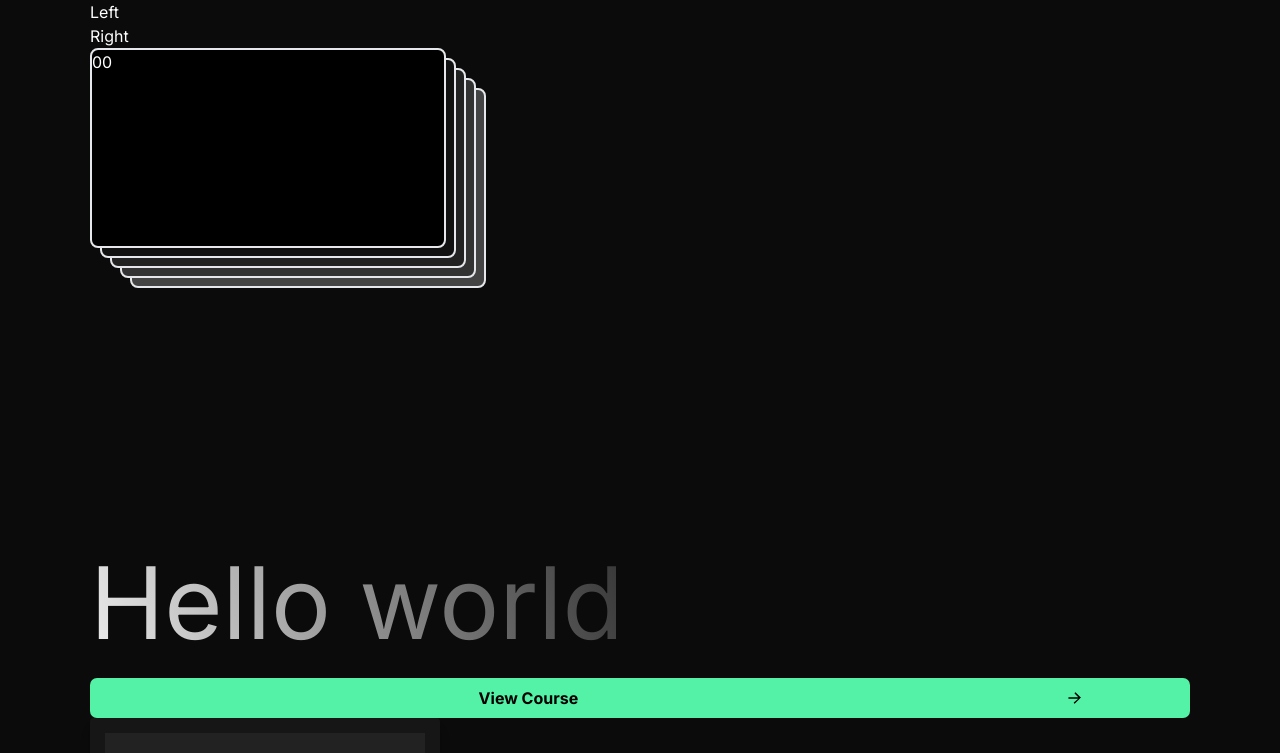
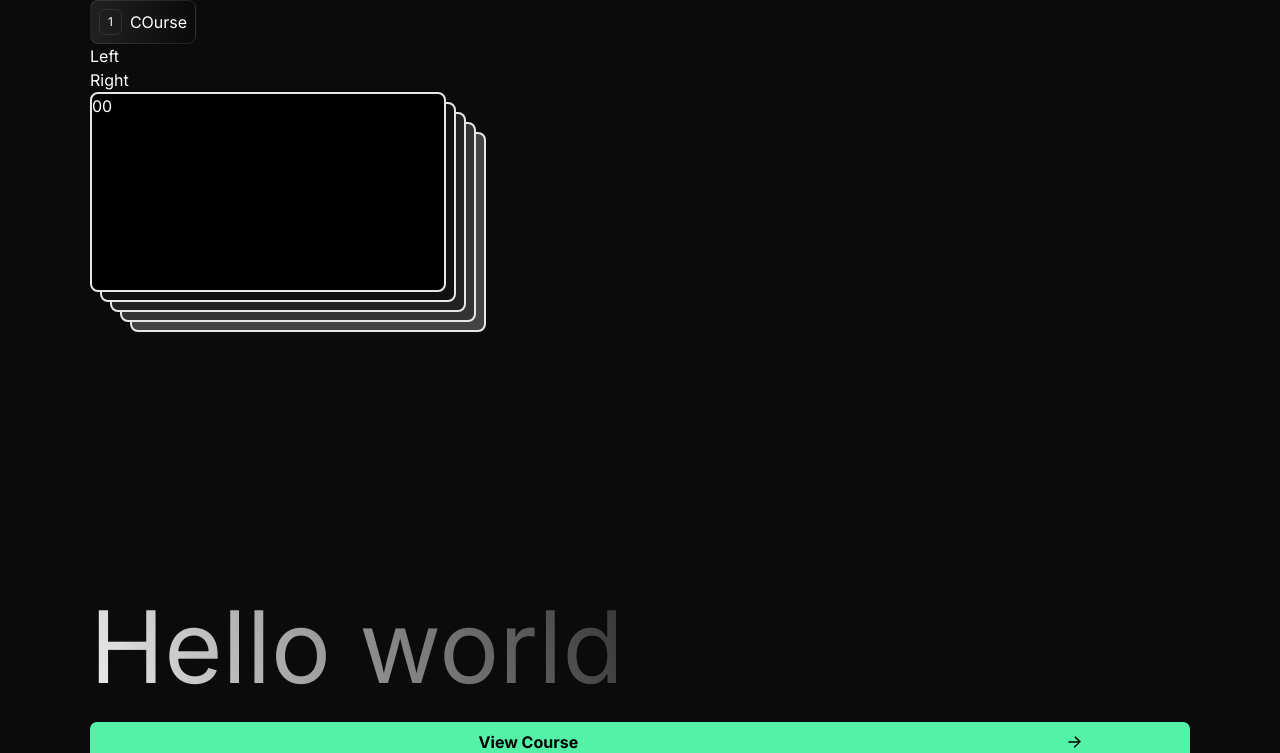
Before and after one commit to PraveenKb777/your-wish, a Next.js app: page / in a window 1280 px wide. Shown: the top 753 px of the page. Built offline with nearby package versions, Linux system fonts and the light colour scheme.

Commit message:
header button added

```diff
--- a/app/globals.css
+++ b/app/globals.css
@@ -4,25 +4,24 @@
 
 * {
   box-sizing: border-box;
+  padding: 0;
+  margin: 0;
 }
 
 @media (prefers-color-scheme: dark) {
-
 }
 
-:root{
+:root {
   background-color: #0b0b0b;
   display: flex;
   justify-content: center;
   align-items: center;
   flex-direction: column;
-
 }
 
 body {
   width: 1100px;
   overflow-x: hidden;
-
 }
 
 @layer utilities {
--- a/app/layout.tsx
+++ b/app/layout.tsx
@@ -1,6 +1,7 @@
 import type { Metadata } from "next";
 import { Inter } from "next/font/google";
 import "./globals.css";
+import { Header } from "@/components/Header/Header";
 
 const inter = Inter({ subsets: ["latin"] });
 
@@ -16,7 +17,10 @@ export default function RootLayout({
 }>) {
   return (
     <html lang="en">
-      <body className={inter.className}>{children}</body>
+      <body className={inter.className}>
+        <Header />
+        {children}
+      </body>
     </html>
   );
 }
--- a/components/Header/Header.tsx
+++ b/components/Header/Header.tsx
@@ -1,7 +1,10 @@
-import React from 'react'
+import React from "react";
+import { HeaderButton } from "../HeaderButton/HeaderButton";
 
-export default function Header() {
+export const Header = () => {
   return (
-    <div>Header</div>
-  )
-}
+    <div className="text-white">
+      <HeaderButton number={1} lable="COurse" />
+    </div>
+  );
+};
--- /dev/null
+++ b/components/HeaderButton/HeaderButton.tsx
@@ -0,0 +1,18 @@
+import React from "react";
+import "./index.css";
+
+interface IHeaderButton {
+  number: number;
+  lable: string;
+}
+
+export const HeaderButton: React.FC<IHeaderButton> = ({ lable, number }) => {
+  return (
+    <button className="flex items-center justify-center border-[1px] p-2 rounded-lg border-[#eeeeee1a] bg-gradient-to-r from-[#ffffff17]">
+      <div className="rounded-md border-[1px] flex-shrink-0 mr-2 border-[#eeeeee1a]">
+        <p className="mx-2 my-1 text-xs">{number}</p>
+      </div>
+      <p className="header-button-content">{lable}</p>
+    </button>
+  );
+};
--- /dev/null
+++ b/components/HeaderButton/index.css
@@ -0,0 +1,14 @@
+.header-button-content {
+  overflow: hidden;
+  animation: open-header-animation 1s;
+}
+
+@keyframes open-header-animation {
+  0% {
+    max-width: 1px;
+  }
+
+  100% {
+    max-width: 100px;
+  }
+}
```
